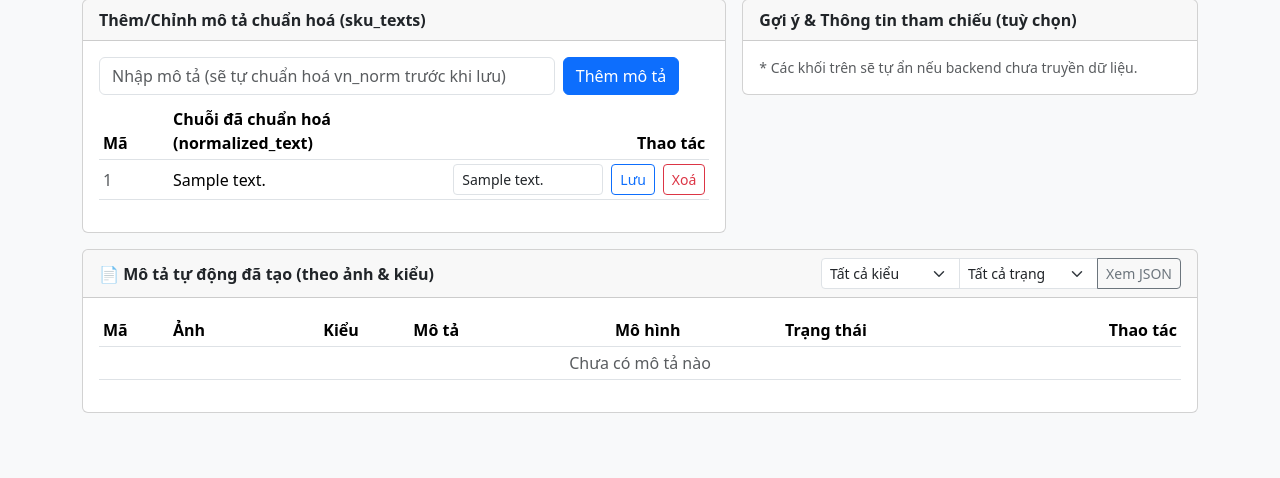
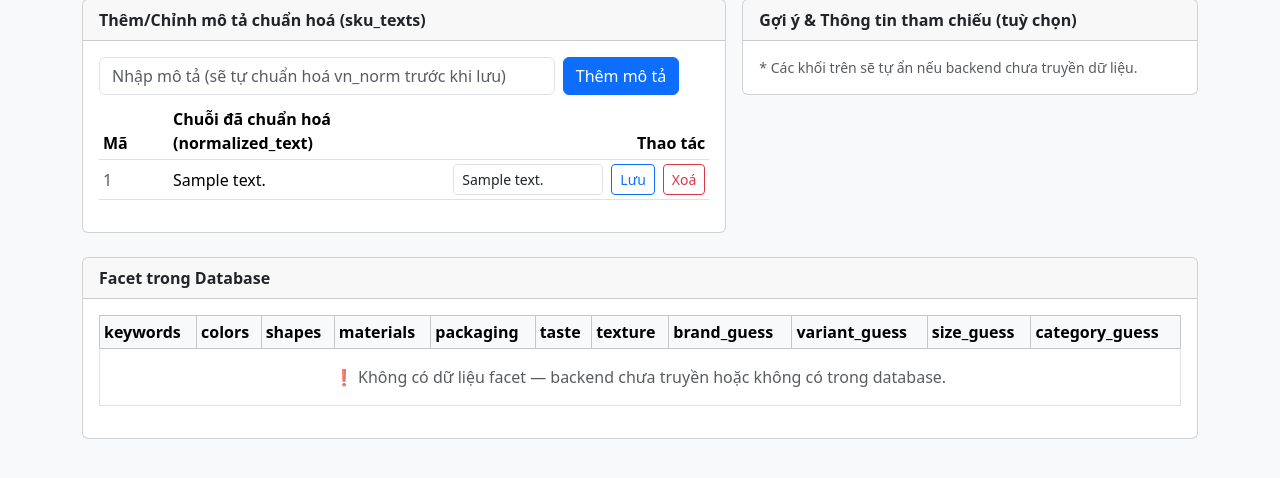
Before and after one commit to AnhDuc0912/kltn.taphoa_management_web, a Flask app: page /skus/1/texts in a window 1280 px wide. Shown: the part 128-606 px from the top of the page. Run offline with Flask 3, Linux system fonts and the light colour scheme; a database or web service that is not in the repository returns one stand-in record (values such as "Sample title"); some libraries are stand-ins or nearby versions.

Commit message:
bang ocr

```diff
--- a/routes/captions.py
+++ b/routes/captions.py
@@ -816,3 +816,52 @@ def api_captions_pending():
     except Exception as e:
         current_app.logger.exception("Error in api_captions_pending")
         return jsonify({"ok": False, "error": str(e)}), 500
+
+# ==============================
+# Helper for available facet names (based on DB schema/model output)
+# ==============================
+@bp.get("/skus/<int:sku_id>/facets", endpoint="sku_facets")
+def sku_facets(sku_id):
+    """
+    Trả về facet đã lưu trong sku_captions cho 1 SKU.
+    Dùng để hiển thị bảng facet trong giao diện.
+    """
+    try:
+        rows = q("""
+            SELECT
+                keywords, colors, shapes, materials, packaging, taste, texture,
+                brand_guess, variant_guess, size_guess, category_guess
+            FROM sku_captions
+            WHERE sku_id = %s
+            ORDER BY id DESC
+            LIMIT 1
+        """, (sku_id,))
+
+        if not rows:
+            return jsonify({
+                "ok": False,
+                "message": "No facet data in database"
+            }), 200
+
+        row = rows[0]
+
+        return jsonify({
+            "ok": True,
+            "data": {
+                "keywords": row["keywords"],
+                "colors": row["colors"],
+                "shapes": row["shapes"],
+                "materials": row["materials"],
+                "packaging": row["packaging"],
+                "taste": row["taste"],
+                "texture": row["texture"],
+                "brand_guess": row["brand_guess"],
+                "variant_guess": row["variant_guess"],
+                "size_guess": row["size_guess"],
+                "category_guess": row["category_guess"],
+            }
+        })
+
+    except Exception as e:
+        current_app.logger.exception("Failed to load facets")
+        return jsonify({"ok": False, "error": str(e)}), 500
--- a/templates/sku_texts.html
+++ b/templates/sku_texts.html
@@ -202,120 +202,50 @@
   </div>
 </div>
 
-<div class="card mt-3">
-  <div class="card-header py-2 d-flex align-items-center">
-    <b class="me-auto">📄 Mô tả tự động đã tạo (theo ảnh & kiểu)</b>
-    <form class="d-inline-block" method="get" action="{{ url_for('captions_bp.captions_by_sku', sku_id=sku[0]) }}">
-      <div class="input-group input-group-sm" style="width: 360px;">
-        <select name="style" class="form-select">
-          <option value="all">Tất cả kiểu</option>
-          <option value="search">Kiểu tìm kiếm (search)</option>
-          <option value="seo">Kiểu SEO (seo)</option>
-        </select>
-        <select name="needs_review" class="form-select">
-          <option value="all">Tất cả trạng thái</option>
-          <option value="1">Cần duyệt</option>
-          <option value="0">Đã duyệt</option>
-        </select>
-        <button class="btn btn-outline-secondary">Xem JSON</button>
-      </div>
-    </form>
+<!-- Bảng facet từ database -->
+<div class="card mt-4">
+  <div class="card-header py-2">
+    <b>Facet trong Database</b>
   </div>
-
   <div class="card-body">
     <div class="table-responsive">
-      <table class="table table-sm align-middle">
-        <thead>
+      <table class="table table-bordered table-sm">
+        <thead class="table-light">
           <tr>
-            <th style="width:70px">Mã</th>
-            <th>Ảnh</th>
-            <th style="width:90px">Kiểu</th>
-            <th>Mô tả</th>
-            <th style="width:170px">Mô hình</th>
-            <th style="width:120px">Trạng thái</th>
-            <th class="text-end" style="width:280px">Thao tác</th>
+            <th>keywords</th>
+            <th>colors</th>
+            <th>shapes</th>
+            <th>materials</th>
+            <th>packaging</th>
+            <th>taste</th>
+            <th>texture</th>
+            <th>brand_guess</th>
+            <th>variant_guess</th>
+            <th>size_guess</th>
+            <th>category_guess</th>
           </tr>
         </thead>
         <tbody>
-          {% if rows_captions and rows_captions|length > 0 %}
-            {% for r in rows_captions %}
-              <tr>
-                <td class="text-muted">#{{ r.id }}</td>
-                <td>
-                  <div class="d-flex align-items-center gap-2">
-                    {% if r.image_path %}
-                      <img src="{{ (cover_url|default('') and cover_url) or url_for('static', filename=r.image_path) if False else ('/uploads/' ~ r.image_path) }}"
-                           style="width:60px;height:60px;object-fit:cover;border-radius:6px;border:1px solid #eee">
-                    {% endif %}
-                    <div>
-                      <div class="small text-muted">{{ r.image_path }}</div>
-                      {% if r.brand_guess or r.variant_guess or r.size_guess %}
-                        <div class="small">
-                          {% if r.brand_guess %}<span class="badge bg-light text-dark">thương hiệu: {{ r.brand_guess }}</span>{% endif %}
-                          {% if r.variant_guess %}<span class="badge bg-light text-dark">phiên bản: {{ r.variant_guess }}</span>{% endif %}
-                          {% if r.size_guess %}<span class="badge bg-light text-dark">kích cỡ: {{ r.size_guess }}</span>{% endif %}
-                        </div>
-                      {% endif %}
-                    </div>
-                  </div>
-                </td>
-                <td>
-                  <span class="badge {% if r.style=='search' %}bg-primary-subtle text-primary{% else %}bg-warning-subtle text-dark{% endif %}">
-                    {% if r.style == 'search' %}
-                      Tìm kiếm
-                    {% elif r.style == 'seo' %}
-                      SEO
-                    {% else %}
-                      {{ r.style }}
-                    {% endif %}
-                  </span>
-                </td>
-                <td style="max-width: 560px">
-                  <div>{{ r.caption_text }}</div>
-                  <div class="small text-muted mt-1">
-                    {% if r.keywords and r.keywords|length %}<span class="badge bg-secondary-subtle border text-dark">từ khoá: {{ r.keywords|length }}</span>{% endif %}
-                    {% if r.colors and r.colors|length %}<span class="badge bg-secondary-subtle border text-dark">màu: {{ r.colors|length }}</span>{% endif %}
-                    {% if r.materials and r.materials|length %}<span class="badge bg-secondary-subtle border text-dark">chất liệu: {{ r.materials|length }}</span>{% endif %}
-                    {% if r.category_guess %}<span class="badge bg-light text-dark">danh mục: {{ r.category_guess }}</span>{% endif %}
-                    <span class="ms-2">({{ r.created_at }})</span>
-                  </div>
-                </td>
-                <td>
-                  <div class="small">{{ r.model_name }}<br><span class="text-muted">{{ r.prompt_version }}</span></div>
-                </td>
-                <td>
-                  {% if r.is_ground_truth %}
-                    <span class="badge bg-success">Nhãn chuẩn (Ground Truth)</span><br>
-                  {% endif %}
-                  {% if r.needs_review %}
-                    <span class="badge bg-danger-subtle text-danger">Cần duyệt</span>
-                  {% else %}
-                    <span class="badge bg-success-subtle text-success">Đã ổn</span>
-                  {% endif %}
-                </td>
-                <td class="text-end">
-                  <div class="d-flex gap-1 justify-content-end">
-                    <form method="post" action="{{ url_for('captions_bp.caption_accept', caption_id=r.id) }}">
-                      <button class="btn btn-sm btn-success">✔️ Duyệt</button>
-                    </form>
-                    <form method="post" action="{{ url_for('captions_bp.caption_reject', caption_id=r.id) }}"
-                          onsubmit="return confirm('Từ chối mô tả này?')">
-                      <input type="hidden" name="notes" value="">
-                      <button class="btn btn-sm btn-outline-danger">❌ Từ chối</button>
-                    </form>
-                    <form method="post" action="{{ url_for('captions_bp.caption_ground', caption_id=r.id) }}">
-                      <button class="btn btn-sm btn-outline-success">🌟 Chọn làm nhãn chuẩn</button>
-                    </form>
-                    <form method="post" action="{{ url_for('captions_bp.caption_delete', caption_id=r.id) }}"
-                          onsubmit="return confirm('Xoá mô tả này?')">
-                      <button class="btn btn-sm btn-outline-secondary">🗑️ Xoá</button>
-                    </form>
-                  </div>
-                </td>
-              </tr>
-            {% endfor %}
+          {% if facet_row %}
+          <tr>
+            <td>{{ facet_row.keywords }}</td>
+            <td>{{ facet_row.colors }}</td>
+            <td>{{ facet_row.shapes }}</td>
+            <td>{{ facet_row.materials }}</td>
+            <td>{{ facet_row.packaging }}</td>
+            <td>{{ facet_row.taste }}</td>
+            <td>{{ facet_row.texture }}</td>
+            <td>{{ facet_row.brand_guess }}</td>
+            <td>{{ facet_row.variant_guess }}</td>
+            <td>{{ facet_row.size_guess }}</td>
+            <td>{{ facet_row.category_guess }}</td>
+          </tr>
           {% else %}
-            <tr><td colspan="7" class="text-center text-muted">Chưa có mô tả nào</td></tr>
+          <tr>
+            <td colspan="11" class="text-center text-muted py-3">
+              ❗ Không có dữ liệu facet — backend chưa truyền hoặc không có trong database.
+            </td>
+          </tr>
           {% endif %}
         </tbody>
       </table>
@@ -323,4 +253,5 @@
   </div>
 </div>
 
+
 {% endblock %}
```
